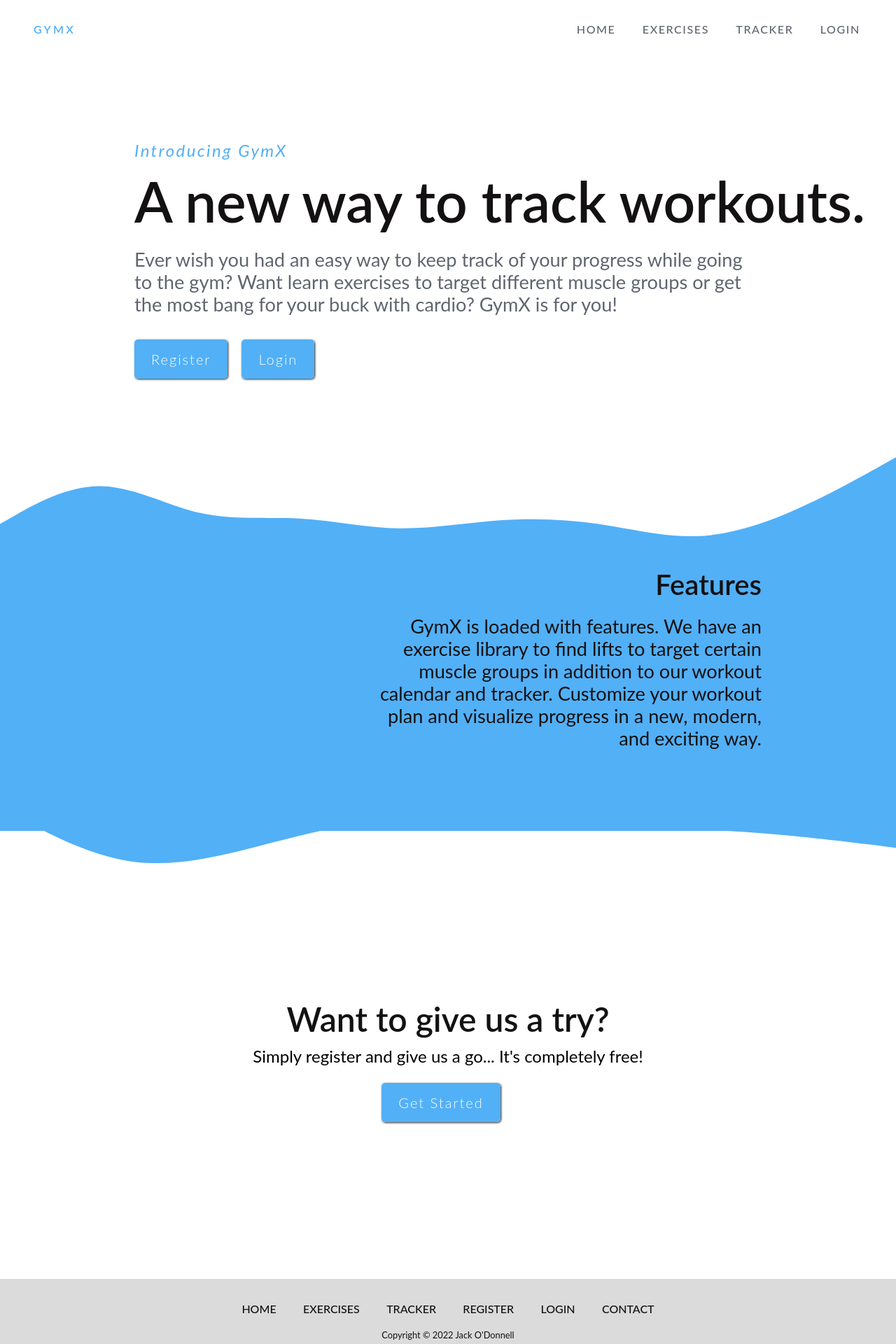
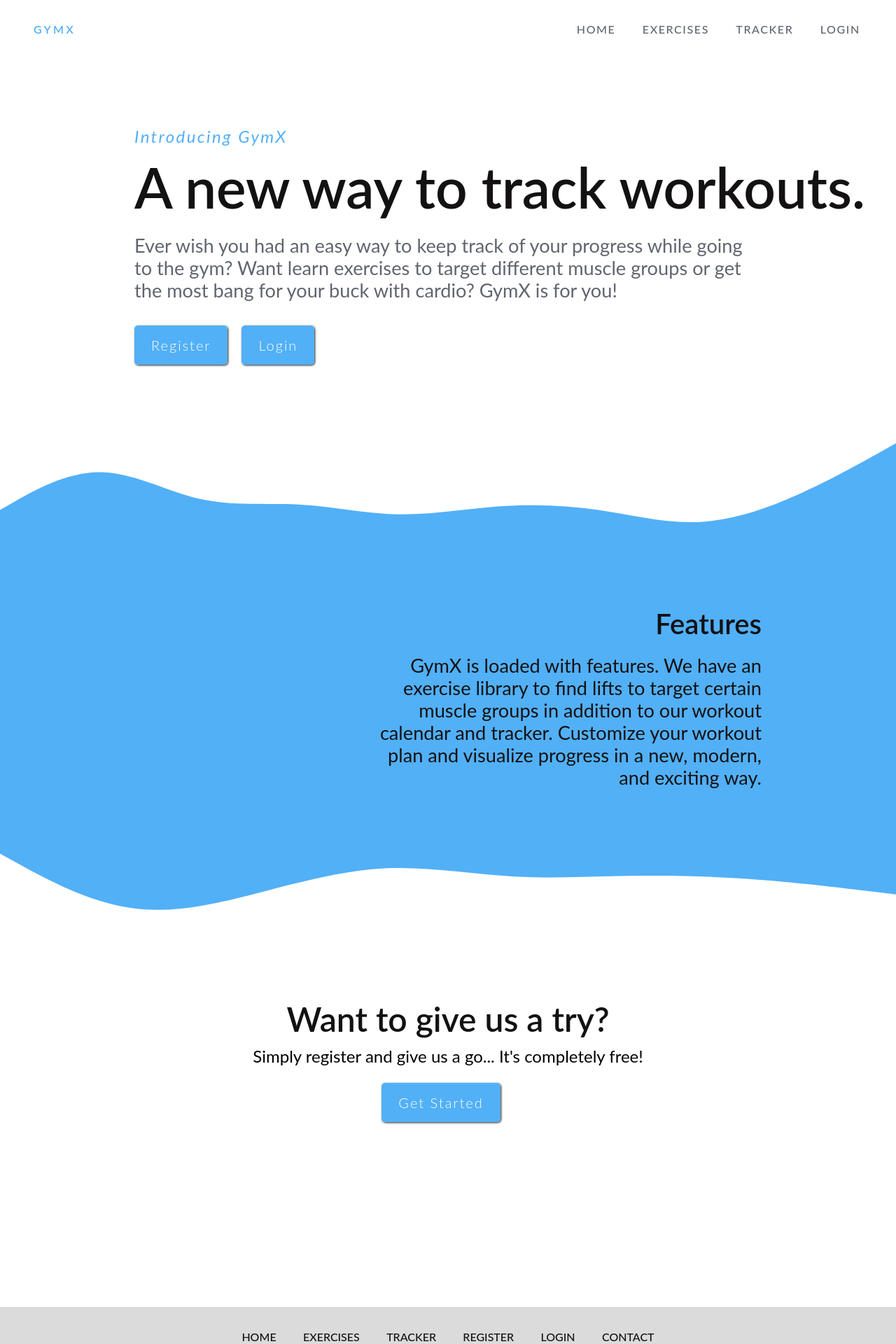
Before and after one commit to jto-d/gymx, a React (Create React App) app: page / in a window 1280 px wide. Shown: the top 1920 px of the page at 70% size. Built offline with nearby package versions, Linux system fonts and the light colour scheme.

Commit message:
home curve styling fix

```diff
--- a/src/pages/Home.js
+++ b/src/pages/Home.js
@@ -10,7 +10,7 @@ const StyledMain = styled.div`
 
   flex-direction: column;
   align-items: flex-start;
-  min-height: 100vh;
+  min-height: 95vh;
   padding: 0;
 
   aspect-ratio: 960/300;
@@ -113,7 +113,6 @@ const StyledFeatures = styled.div`
     font-size: 1.7rem;
     line-height: 2rem;
     font-weight: 400;
-    margin-bottom: 15%;
   }
 
   h1 {
@@ -129,12 +128,13 @@ const StyledDescription = styled.div`
   justify-content: center;
   align-items: center;
   flex-direction: column;
-  height: 80vh;
+  height: 90vh;
+
+
+  aspect-ratio: 900/300;
   width: 100%;
-
-  aspect-ratio: 960/300;
   background-repeat: no-repeat;
-  background-position: center;
+  background-position: contain;
   background-size: cover;
   background-image: url(${curve2});
 
```
